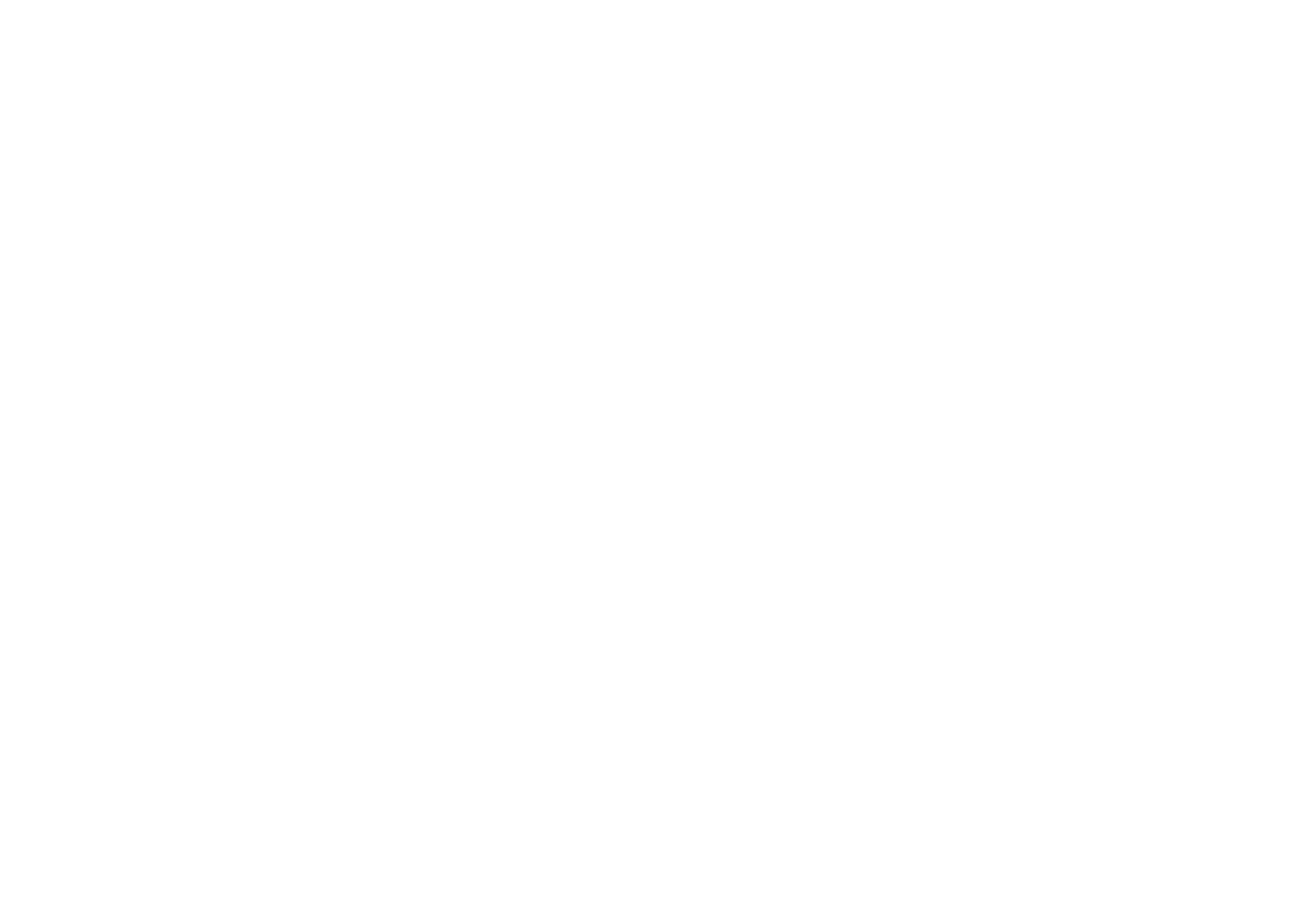
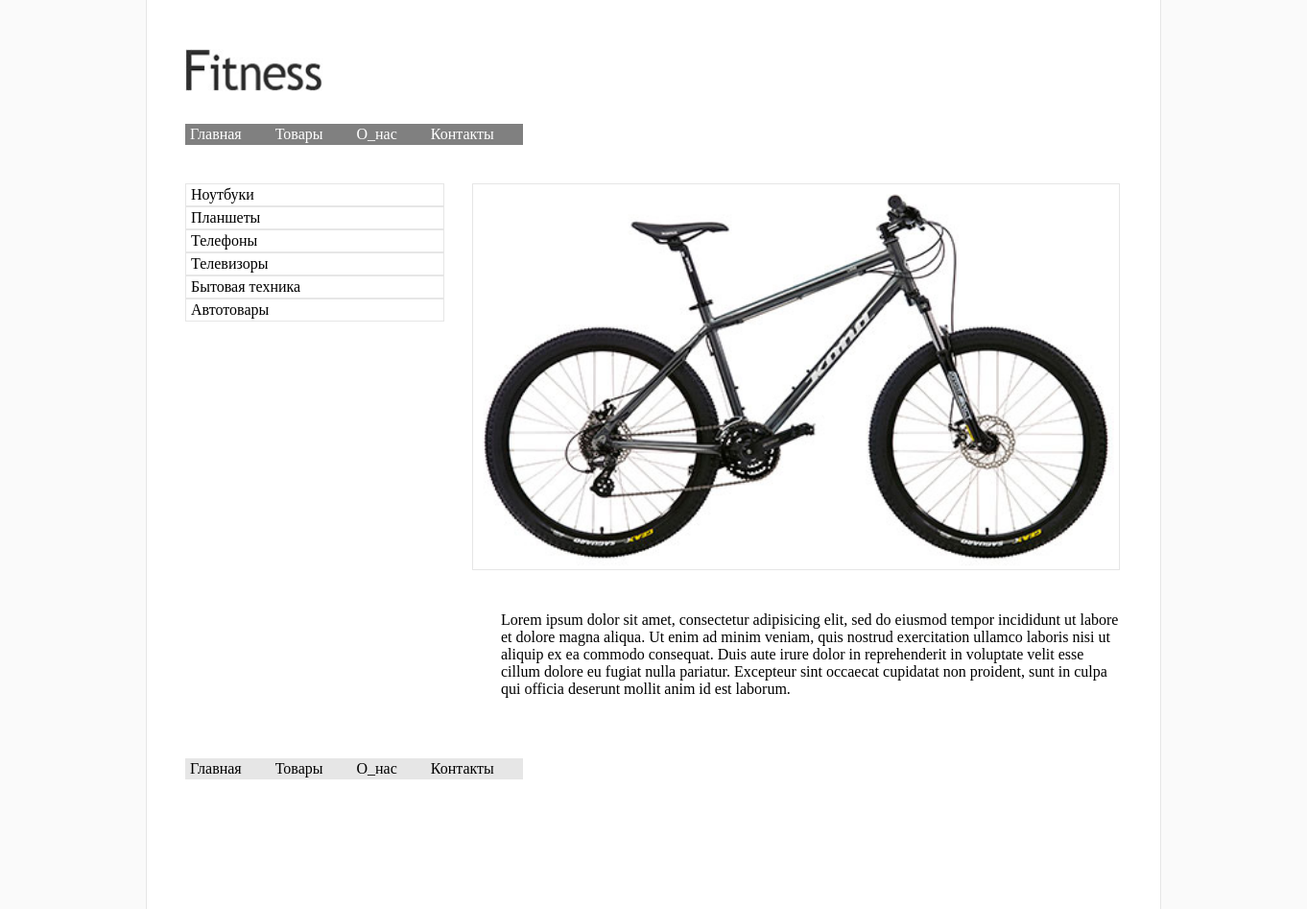
Before and after one commit to SvitlanaKozina/Goforit, a plain HTML site: page html3/index.html in a window 1280 px wide. Shown: the whole page at 96% size, 1362 px wide, since content can reach past the window. Before the commit the page ends 800 px from the top, so only its background shows below. Drawn offline with Linux system fonts and the light colour scheme.

Commit message:
Последняя версия дз

```diff
--- a/html1/css/style.css
+++ b/html1/css/style.css
@@ -3,76 +3,98 @@
 	padding: 0px;
 }
 
-/*wrapper0*/
+.wrapper01 {
+	width: 1435px;
+	height: 805px;
+	margin-top: 8px;
+	margin-left: 8px;
+	background-color: black;
+}
 .wrapper0 {
 	width: 1435px;
-	height: 805px;
-	background-color: #DCDCDC;
-	border: 1px solid gray;
+	height: 801px;
+	position: relative;
+	background-color: #F2F2F2;
+	border-radius: 0 0 6px 6px;
 }
 
-/*wrapper1*/
 .wrapper1 {
 	margin: auto;
-	width: 400px;
-	height: 600px;
+	width: 517px;
+	height: 749px;
+	position: absolute;
+		top: 5px;
+		left: 461px;
 	background-color: white;
-	border: 1px solid gray;
+	box-shadow: 0px 1px 10px 1px #c5c5c5;
 }
 
-/*wrapper2*/
 .wrapper2 {
 	margin: auto;
-	width: 350px;
+	width: 416px;
 	height: 500px;
 	background-color: white;
 	border: none;
 }
 
-/*block1*/
 .block1 {
-	font-size: 16px;
+	font-size: 25px;
 	font-weight: bold;
 	text-align: center;
-	padding-top: 20px;
+	padding-top: 40px;
 }
 
-/*block2*/
 .block2 {
-	font-size: 14px;
+	font-size: 18px;
+	font-weight: bold;
 	text-align: left;
-	padding-left: 30px;
-	padding-bottom: 10px;
+	padding-top: 10px;
+	padding-left: 15px;
+	padding-bottom: 15px;
 }
 
-/*block3*/
 .block3 {
-	border-top: 1px solid gray;
+	border-top: 2px solid #D8D8D8;
+	font-size: 18px;
+	font-weight: bold;
 	text-align: left;
-	padding-left: 30px;
-	padding-top: 15px;
-	padding-bottom: 10px;
+	padding-left: 15px;
+	padding-top: 27px;
+	padding-bottom: 15px;
 }
 .menu {
 	color: black;
-	padding-left: 15px;
+	line-height: 27px;
+	padding-top: 35px;
+	padding-left: 27px;
+	list-style-type: disc;
 }
 
-/*block4*/
 .block4 {
-	border-top: 1px solid gray;
-	padding-left: 30px;
-	padding-top: 15px;
-	padding-bottom: 10px;
+	border-top: 2px solid #D8D8D8;
+	font-size: 18px;
+	font-weight: bold;
+	padding-left: 15px;
+	padding-top: 27px;
+	padding-bottom: 15px;
 }
 
-/*block5*/
 .block5 {
-	border-top: 1px solid gray;
-	padding-left: 30px;
-	padding-top: 15px;
-	padding-bottom: 10px;
+	border-top: 2px solid #D8D8D8;
+	font-size: 18px;
+	font-weight: bold;
+	padding-left: 15px;
+	padding-top: 27px;
+	padding-bottom: 15px;
 }
-.test {
-color:red;
+
+.img1 {
+	width: 40%;
+	height: 50%;
 }
+
+.vk {
+	color: blue;
+	font-size: 18px;
+	font-weight: bold;
+}
--- a/html3/css/style.css
+++ b/html3/css/style.css
@@ -0,0 +1,91 @@
+* {
+	margin: 0;
+	padding: 0;
+}
+
+.block1 {
+	width: 1362px;
+	height: 947px;
+	background: #FAFAFA;
+}
+
+.block2 {
+	width: 1056px;
+	height: 947px;
+	background: white;
+	border-left: 1px solid #E6E6E6;
+	border-right: 1px solid #E6E6E6;
+	margin: 0 auto;
+}
+
+.content1 {
+	padding: 51px 40px 30px 40px;
+}
+
+.content2 {
+	padding-left: 40px;
+	padding-right: 40px;
+	width: 965px;
+}
+
+.content3 {
+	clear: both;
+	padding: 40px;
+	padding-bottom: 63px;
+}
+
+.content3_1 {
+	float: left;
+	width: 241px;
+}
+
+.content3_2 {
+	float: right;
+	width: 677px;
+}
+
+.content3_3 {
+	float: right;
+	width: 647px;
+	padding-left: 40px;
+}
+
+.content4 {
+	clear: both;
+	padding: 63px 40px 40px 40px;
+}
+
+.logo {
+	width: 144px;
+	height: 44px;
+}
+
+.img {
+	border: 1px solid #E6E6E6;
+	width: 673px;
+	height: 401px;
+	margin-bottom: 39px;
+}
+
+.menutop li{
+	list-style: none;
+	float: left;
+	background: gray;
+	color: white;
+	padding: 2px 30px 2px 5px;
+}
+
+.menugoods li {
+	list-style: none;
+	border: 1px solid #E6E6E6;
+	width: 233px;
+	padding: 2px 30px 2px 5px;
+}
+
+.menubottom li{
+	list-style: none;
+	float: left;
+	background: #E6E6E6;
+	color: black;
+	padding: 2px 30px 2px 5px;
+}
--- a/html3/index.html
+++ b/html3/index.html
@@ -0,0 +1,52 @@
+<!DOCTYPE HTML>
+<html>
+	<head>
+		<meta charset="utf-8">
+		<title>Homework3</title>
+		<link rel="stylesheet" href="css/style.css">
+	</head>
+
+	<body>
+		<div class="block1">
+			<div class="block2">
+				<div class="content1">
+				<img class="logo" src="img/logo.jpg" alt="Логотип">
+				</div>
+				<div class="content2">
+					<ul class="menutop">
+						<li>Главная</li>
+						<li>Товары</li>
+						<li>О_нас</li>
+						<li>Контакты</li>
+					</ul>
+				</div>
+				<div class="content3">
+					<div class="content3_1">
+						<ul class="menugoods">
+							<li>Ноутбуки</li>
+							<li>Планшеты</li>
+							<li>Телефоны</li>
+							<li>Телевизоры</li>
+							<li>Бытовая техника</li>
+							<li>Автотовары</li>
+						</ul>
+					</div>
+					<div class="content3_2">
+					<img class="img" src="img/img1.jpg" alt="Велосипед">
+					</div>
+					<div class="content3_3">
+					<p> Lorem ipsum dolor sit amet, consectetur adipisicing elit, sed do eiusmod tempor incididunt ut labore et dolore magna aliqua. Ut enim ad minim veniam, quis nostrud exercitation ullamco laboris nisi ut aliquip ex ea commodo consequat. Duis aute irure dolor in reprehenderit in voluptate velit esse cillum dolore eu fugiat nulla pariatur. Excepteur sint occaecat cupidatat non proident, sunt in culpa qui officia deserunt mollit anim id est laborum.</p>
+					</div>
+				</div>
+				<div class="content4">
+					<ul class="menubottom">
+						<li>Главная</li>
+						<li>Товары</li>
+						<li>О_нас</li>
+						<li>Контакты</li>
+					</ul>
+				</div>
+			</div>
+		</div>
+	</body>
+</html>
```
Also changed, not shown: html1/index.html (+9 -7 lines), html3/img/img1.jpg (added), html3/img/logo.jpg (added).
